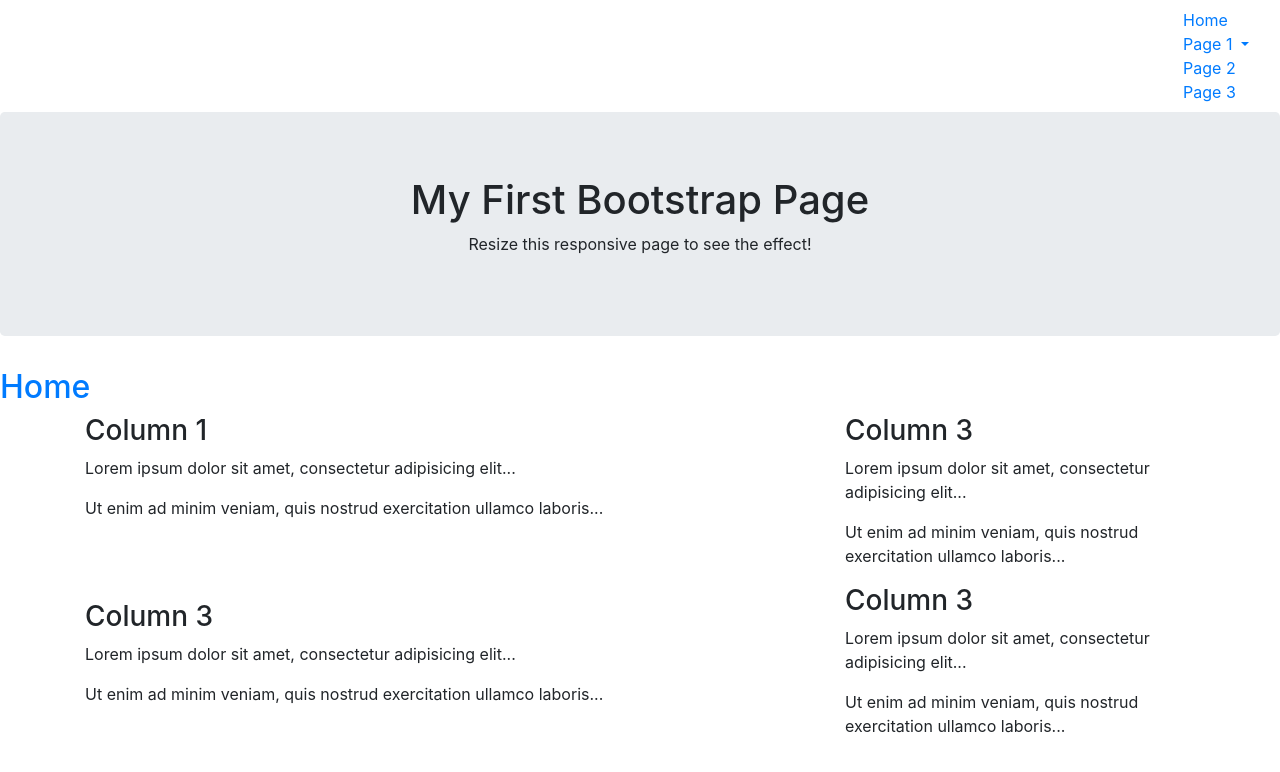
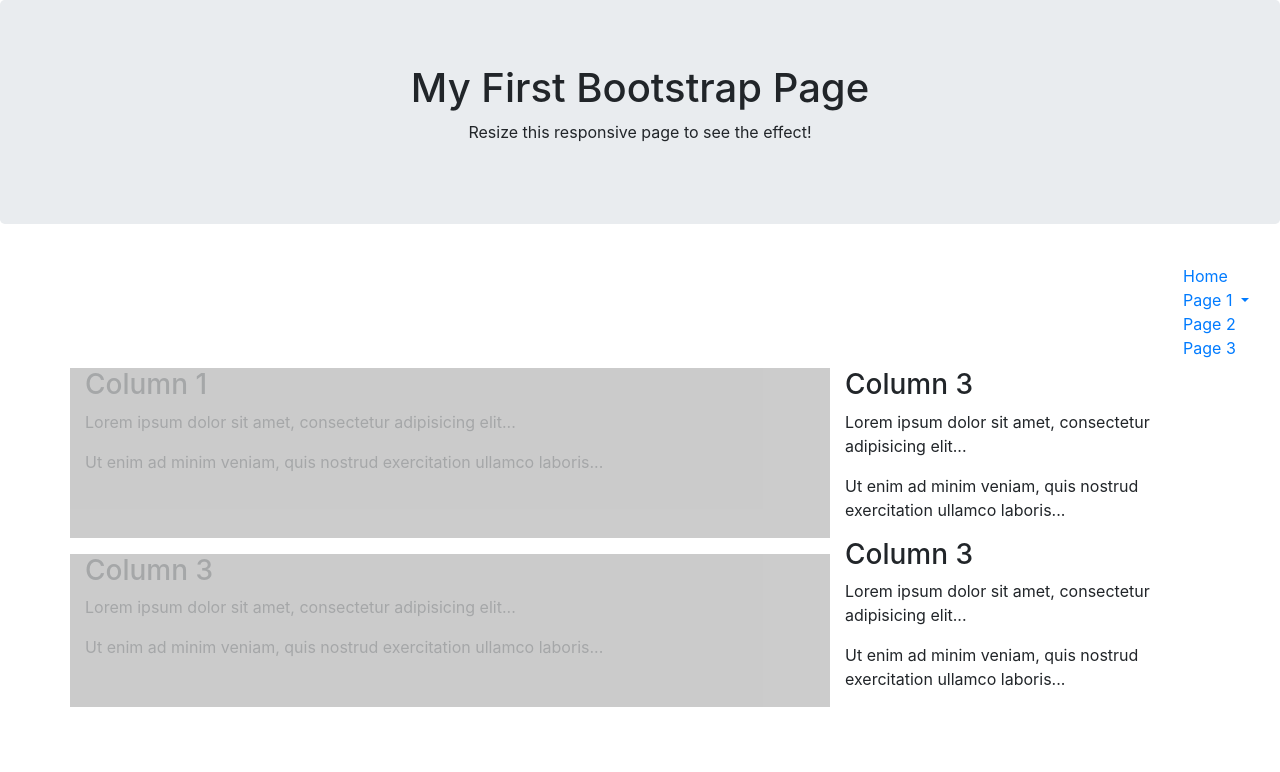
Before and after one commit to jackbishop23/30Three-working, a plain HTML site: page index.html in a window 1280 px wide. Drawn offline with nearby package versions, Linux system fonts and the light colour scheme.

Commit message:
Update index.html

```diff
--- a/index.html
+++ b/index.html
@@ -5,12 +5,17 @@
   <meta charset="utf-8">
   <meta name="viewport" content="width=device-width, initial-scale=1">
   <link rel="stylesheet" href="https://maxcdn.bootstrapcdn.com/bootstrap/4.3.1/css/bootstrap.min.css">
-  <script src="https://ajax.googleapis.com/ajax/libs/jquery/3.3.1/jquery.min.js"></script>
+  <link rel="stylesheet" href="stylesheet.css">
+ <script src="https://ajax.googleapis.com/ajax/libs/jquery/3.3.1/jquery.min.js"></script>
   <script src="https://cdnjs.cloudflare.com/ajax/libs/popper.js/1.14.7/umd/popper.min.js"></script>
   <script src="https://maxcdn.bootstrapcdn.com/bootstrap/4.3.1/js/bootstrap.min.js"></script>
 </head>
 <body>
 
+<div class="jumbotron text-center">
+  <h1>My First Bootstrap Page</h1>
+  <p>Resize this responsive page to see the effect!</p>
+</div>
 
 <nav class="navbar navbar-inverse">
   <div class="container-fluid">
@@ -33,17 +38,6 @@
     </ul>
   </div>
 </nav>
-
-
-<div class="jumbotron text-center">
-  <h1>My First Bootstrap Page</h1>
-  <p>Resize this responsive page to see the effect!</p>
-</div>
-
-	<nav>
-		<a href="#"><h2>Home</h2></a>
-	</nav>
-
 
 <div class="container">
   <div class="row">
```
